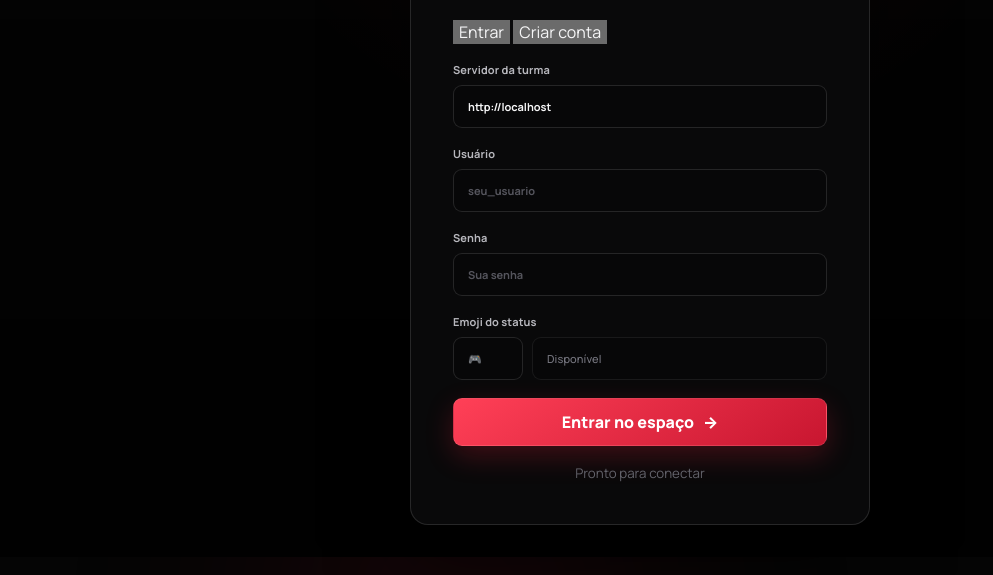
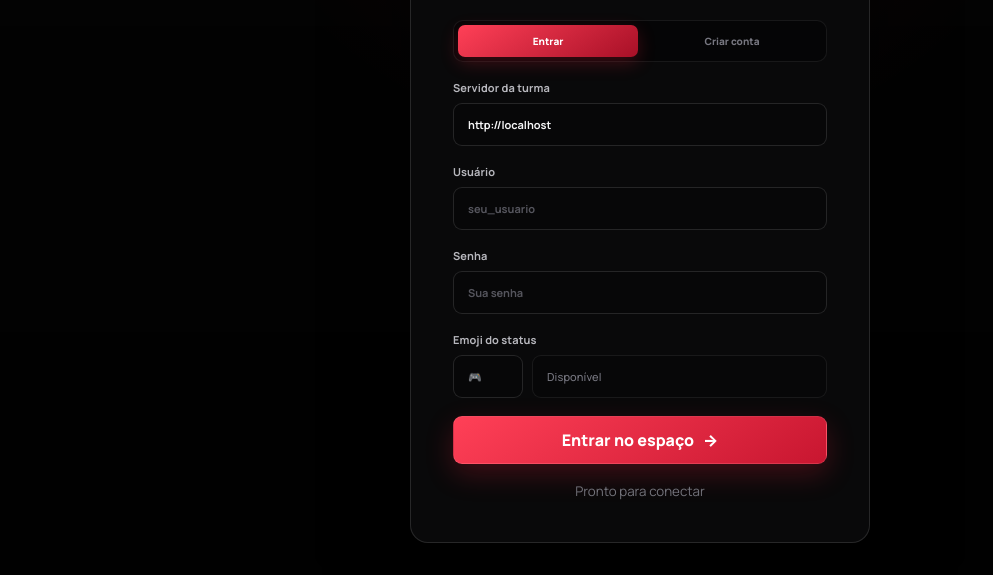
Before and after one commit to setedmsk/enantato, a website: page index.html in a window 1280 px wide. Shown: the part 313-888 px from the top of the page, without its empty margins (0-993 px from the left). Drawn offline with Linux system fonts and the light colour scheme.

Commit message:
design: estilizar autenticação multiusuário
Adiciona alternância entre login e cadastro e estados visuais de conexão.

```diff
--- a/styles.css
+++ b/styles.css
@@ -411,3 +411,41 @@ input::placeholder, textarea::placeholder { color: #55555d; }
 @media (prefers-reduced-motion: reduce) {
   *, *::before, *::after { scroll-behavior: auto !important; animation-duration: .01ms !important; animation-iteration-count: 1 !important; transition-duration: .01ms !important; }
 }
+
+
+/* Multiusuário */
+.login-screen { overflow: auto; }
+.login-card { margin-block: auto; }
+.auth-switch {
+  display: grid;
+  grid-template-columns: 1fr 1fr;
+  gap: 4px;
+  padding: 4px;
+  background: #050506;
+  border: 1px solid var(--line);
+  border-radius: 10px;
+}
+.auth-switch button {
+  padding: 9px 12px;
+  color: #777780;
+  background: transparent;
+  border-radius: 7px;
+  font-size: 10px;
+  font-weight: 800;
+}
+.auth-switch button:hover { color: #fff; background: #171719; }
+.auth-switch button.active {
+  color: #fff;
+  background: linear-gradient(145deg, var(--red-bright), #a81027);
+  box-shadow: 0 6px 18px var(--red-glow);
+}
+#connectionHint { min-height: 17px; color: #73737b; }
+.connection-dot[data-state="offline"] { opacity: .42; background: #6d0d1b; box-shadow: none; }
+.connection-dot[data-state="connecting"] { animation: connection-pulse 1s infinite alternate; }
+.connection-dot[data-state="online"] { background: var(--red-bright); box-shadow: 0 0 14px var(--red); }
+@keyframes connection-pulse { from { opacity: .35; } to { opacity: 1; } }
+
+@media (max-height: 760px) {
+  .login-screen { align-items: start; }
+  .login-card { margin-block: 70px 28px; }
+}
```
